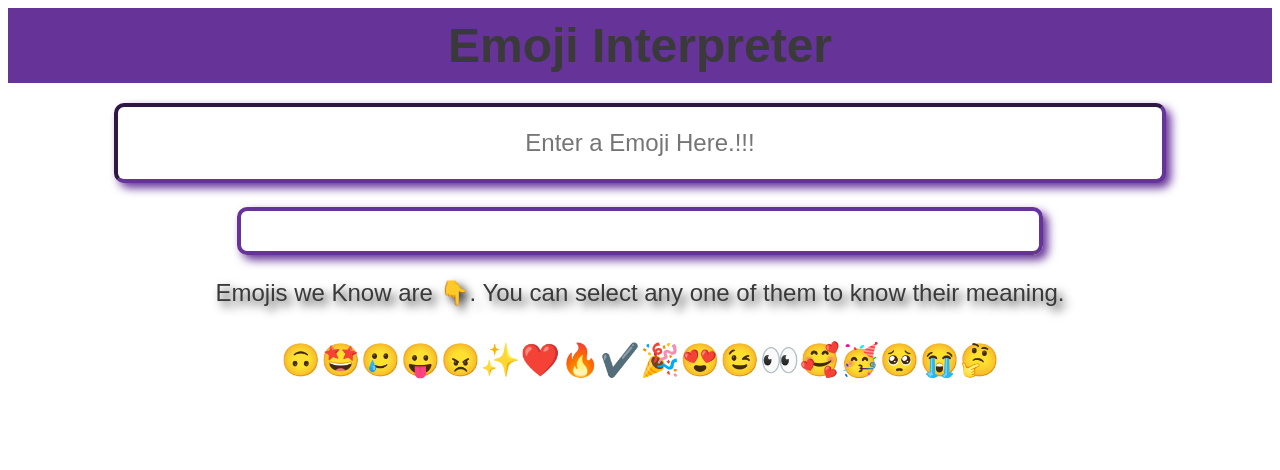
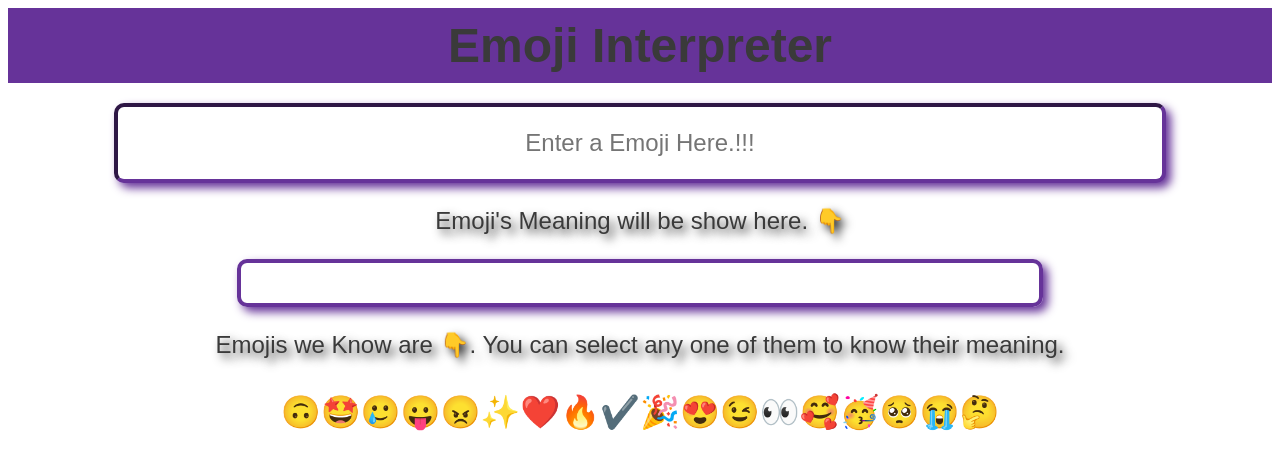
Before and after one commit to patildeep07/emoji-interpreter, a React (Create React App) app: page / in a window 1280 px wide. Shown: the top 470 px of the page. Built offline with nearby package versions, Linux system fonts and the light colour scheme.

Commit message:
p tag added

```diff
--- a/src/App.js
+++ b/src/App.js
@@ -50,6 +50,7 @@ export default function App() {
         className="inputText"
         placeholder="Enter a Emoji Here.!!!"
       />
+      <p className="known-emoji">Emoji's Meaning will be show here. 👇</p>
       <p className="output-div"> {meaning} </p>
       <p className="known-emoji">
         {" "}
```
